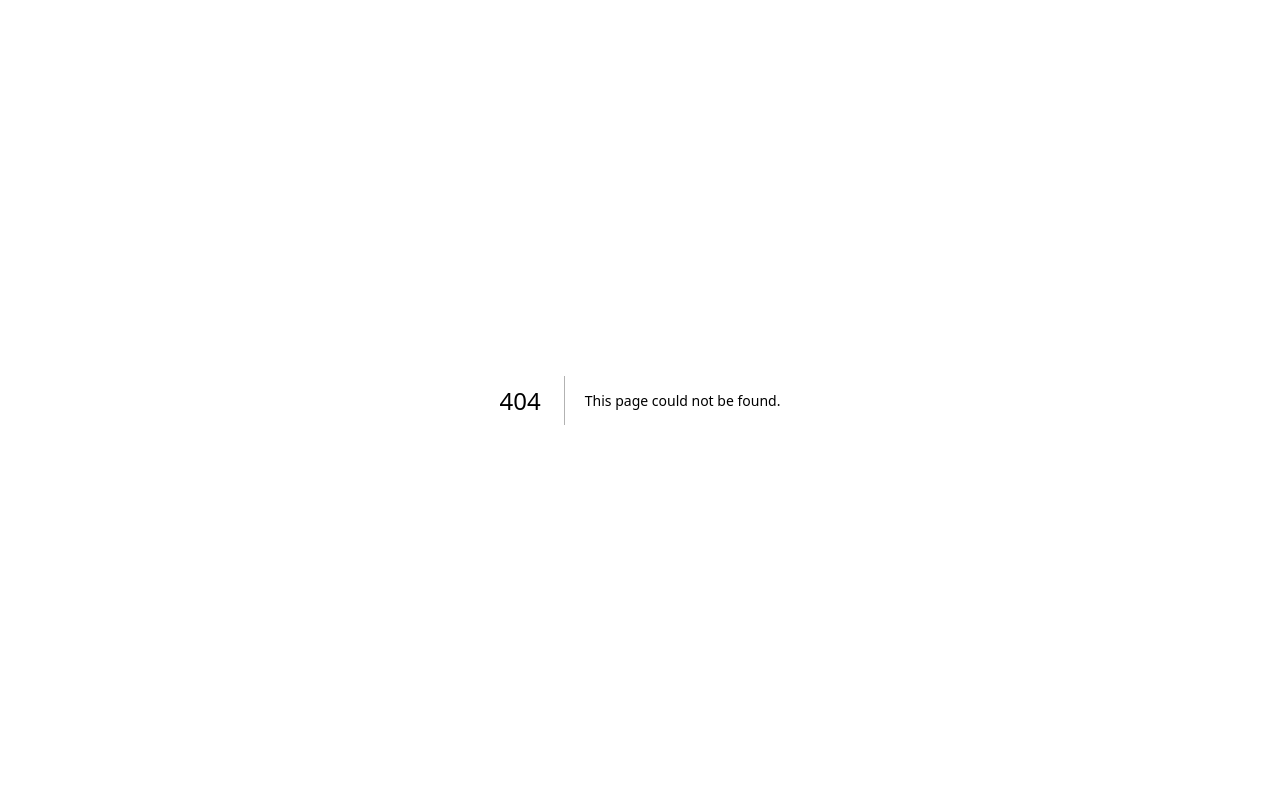
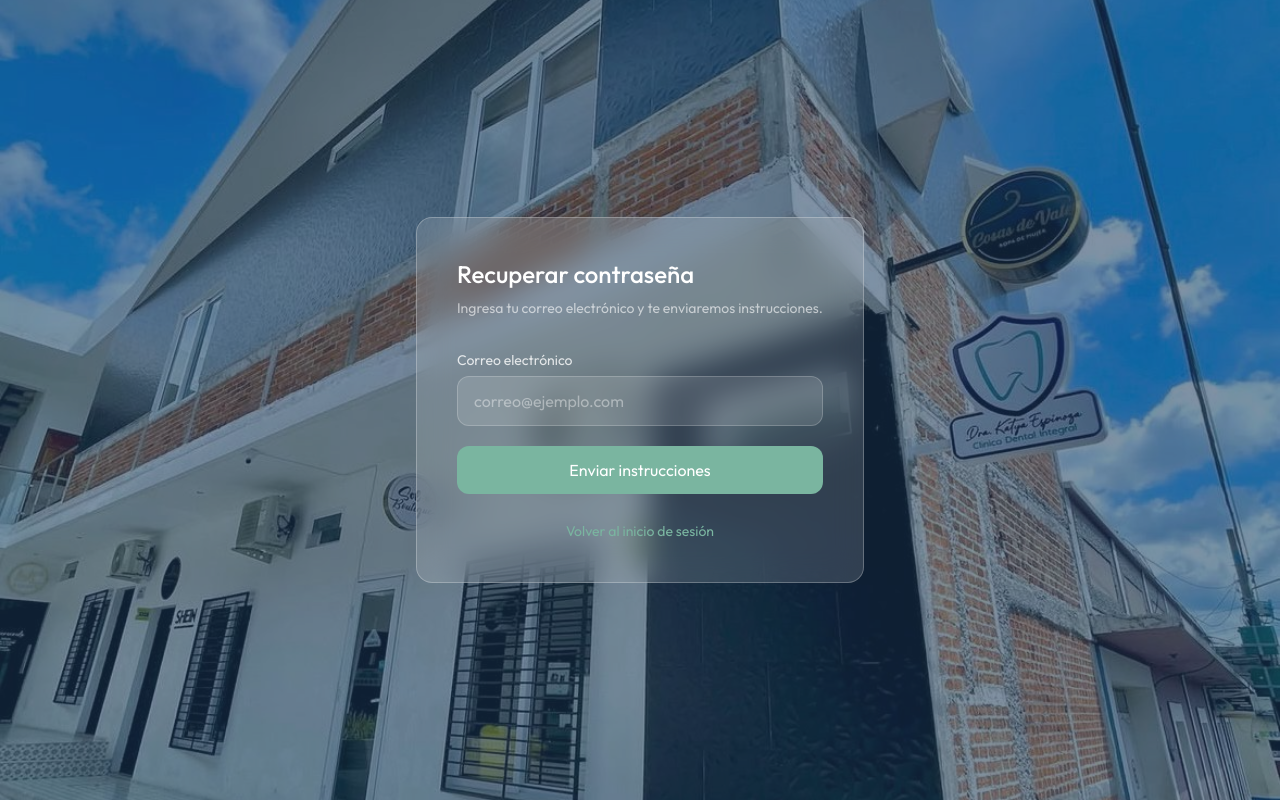
Before and after one commit to Ruben-online/Clinica-Dental-Radient, a Next.js app: page /login/forgot-password in a window 1280 px wide. Before the commit this address had no page. Built offline with nearby package versions, Linux system fonts and the light colour scheme.

Commit message:
feat(auth): crear página de recuperación de contraseña

```diff
--- /dev/null
+++ b/src/app/login/forgot-password/page.js
@@ -0,0 +1,89 @@
+"use client";
+
+import { useState } from "react";
+import Link from "next/link";
+
+export default function ForgotPassword() {
+  const [email, setEmail] = useState("");
+
+  const handleSubmit = (e) => {
+    e.preventDefault();
+
+    alert(
+      "Si el correo existe en el sistema, recibirás instrucciones para recuperar tu contraseña."
+    );
+  };
+
+  return (
+    <div
+      className="min-h-screen flex items-center justify-center px-4"
+      style={{
+        backgroundImage: "url('/local.jpg')",
+        backgroundSize: "cover",
+        backgroundPosition: "center",
+      }}
+    >
+      <div
+        className="absolute inset-0"
+        style={{ background: "rgba(27, 58, 92, 0.55)" }}
+      />
+
+      <div
+        className="relative z-10 w-full max-w-md rounded-2xl p-10"
+        style={{
+          background: "rgba(255, 255, 255, 0.15)",
+          backdropFilter: "blur(16px)",
+          WebkitBackdropFilter: "blur(16px)",
+          border: "1px solid rgba(255, 255, 255, 0.25)",
+        }}
+      >
+        <h2 className="text-white text-2xl font-medium mb-2">
+          Recuperar contraseña
+        </h2>
+
+        <p className="text-white/60 text-sm mb-8">
+          Ingresa tu correo electrónico y te enviaremos instrucciones.
+        </p>
+
+        <form onSubmit={handleSubmit} className="space-y-5">
+          <div>
+            <label className="text-white/80 text-sm block mb-1.5">
+              Correo electrónico
+            </label>
+
+            <input
+              type="email"
+              required
+              value={email}
+              onChange={(e) => setEmail(e.target.value)}
+              placeholder="correo@ejemplo.com"
+              className="w-full px-4 py-3 rounded-xl text-white placeholder-white/40 outline-none"
+              style={{
+                background: "rgba(255,255,255,0.12)",
+                border: "1px solid rgba(255,255,255,0.2)",
+              }}
+            />
+          </div>
+
+          <button
+            type="submit"
+            className="w-full py-3 rounded-xl text-white font-medium transition hover:opacity-90"
+            style={{ background: "#7AB5A0" }}
+          >
+            Enviar instrucciones
+          </button>
+        </form>
+
+        <div className="mt-6 text-center">
+          <Link
+            href="/login"
+            className="text-sm hover:opacity-80"
+            style={{ color: "#7AB5A0" }}
+          >
+            Volver al inicio de sesión
+          </Link>
+        </div>
+      </div>
+    </div>
+  );
+}
```
